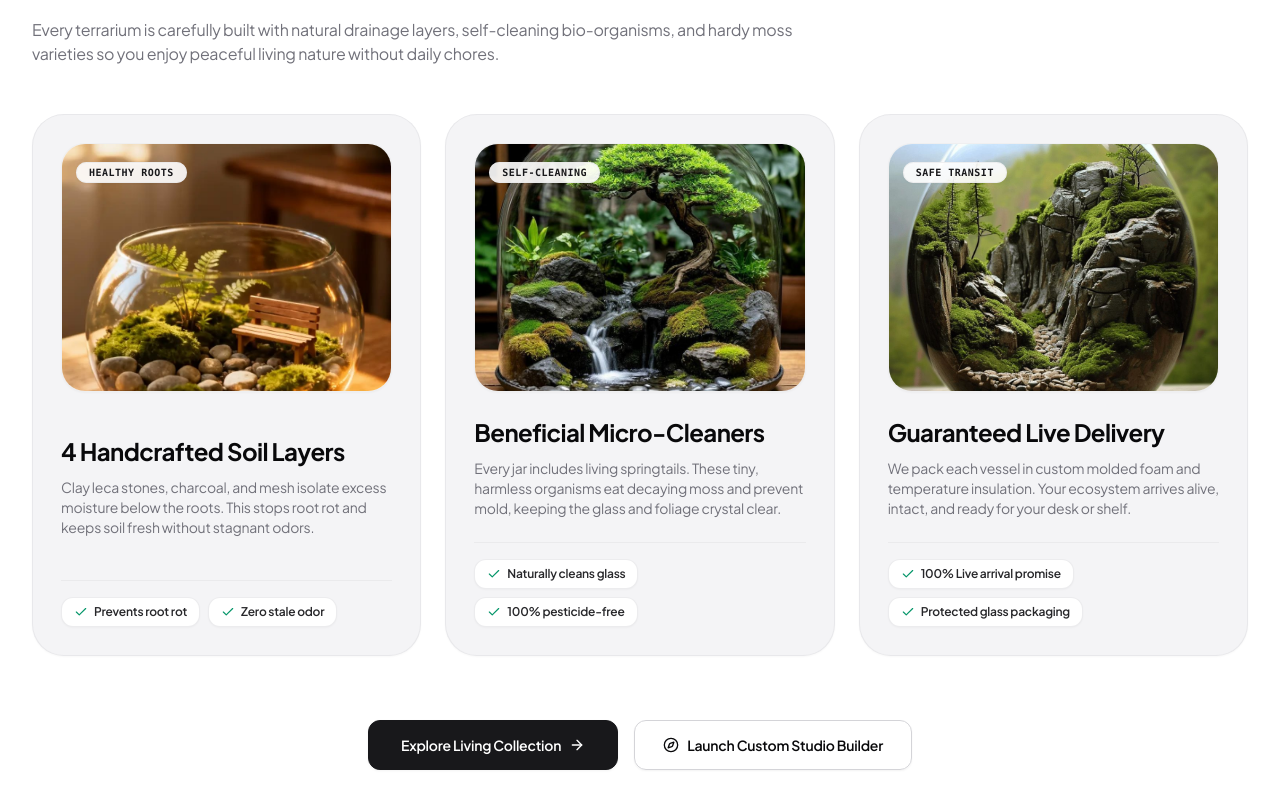
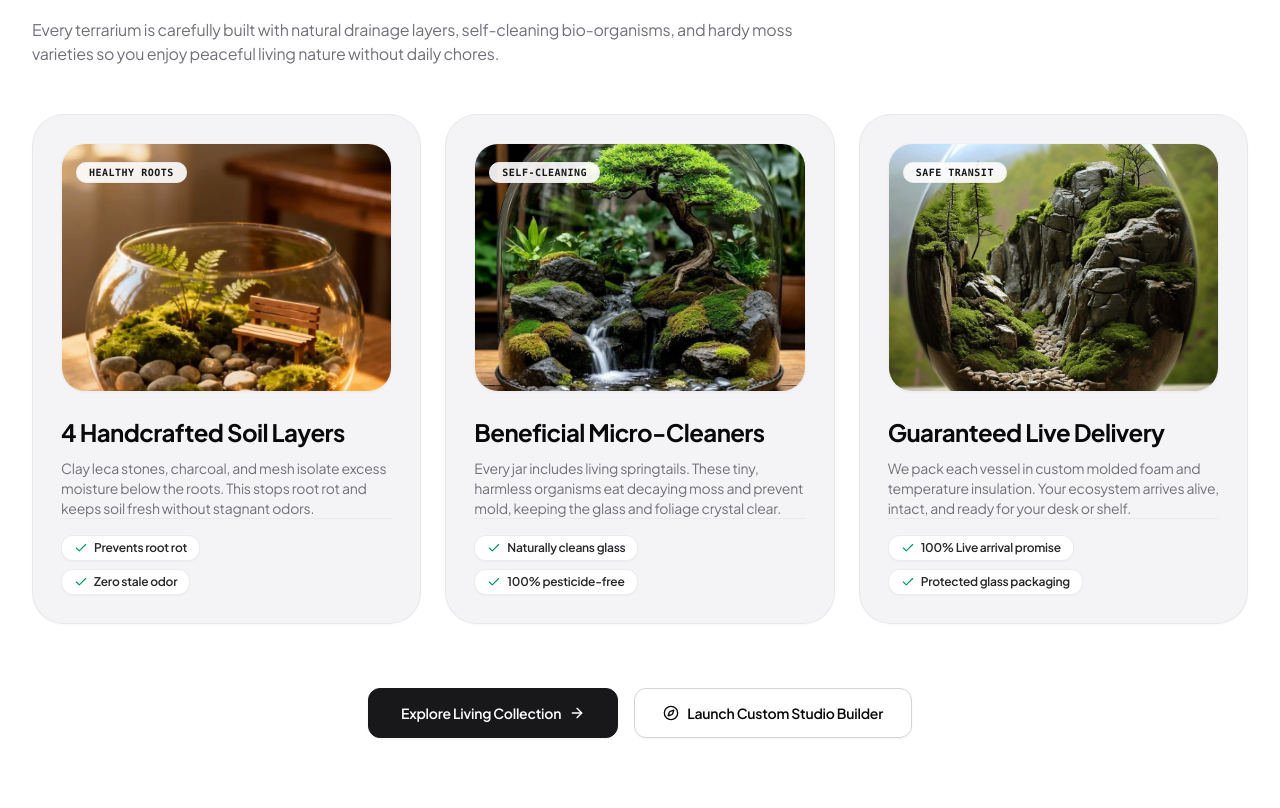
Before and after one commit to Arunmohankml/Terrerium-store, a Next.js app: page / in a window 1280 px wide. Shown: the part 3968-4776 px from the top of the page. Built offline with nearby package versions, Linux system fonts and the light colour scheme; no server answers.

Commit message:
Align craftsmanship feature card benefits to bottom with uniform 2-row layout and refined text size

```diff
--- a/components/DarkTelemetrySection.tsx
+++ b/components/DarkTelemetrySection.tsx
@@ -58,10 +58,10 @@ export const DarkTelemetrySection: React.FC = () => {
           {CRAFT_FEATURES.map((feature, idx) => (
             <div
               key={idx}
-              className="bg-[#f4f4f6] rounded-[32px] p-6 sm:p-7 border border-zinc-200/70 shadow-2xs hover:shadow-xs hover:border-zinc-300 transition-all duration-300 flex flex-col justify-between space-y-6 group"
+              className="bg-[#f4f4f6] rounded-[32px] p-6 sm:p-7 border border-zinc-200/70 shadow-2xs hover:shadow-xs hover:border-zinc-300 transition-all duration-300 flex flex-col group"
             >
               {/* Very Curved Terrarium Image */}
-              <div className="aspect-[4/3] rounded-[24px] overflow-hidden relative bg-white border border-zinc-200/60 shadow-2xs">
+              <div className="aspect-[4/3] rounded-[24px] overflow-hidden relative bg-white border border-zinc-200/60 shadow-2xs flex-shrink-0">
                 <Image
                   src={resolveImageAsset(feature.image)}
                   alt={feature.title}
@@ -77,7 +77,7 @@ export const DarkTelemetrySection: React.FC = () => {
               </div>
 
               {/* Friendly Content Below Image */}
-              <div className="space-y-2.5">
+              <div className="mt-6 flex-1 flex flex-col justify-start space-y-2.5">
                 <h3 className="text-xl sm:text-2xl font-bold text-zinc-950 tracking-tight">
                   {feature.title}
                 </h3>
@@ -86,14 +86,14 @@ export const DarkTelemetrySection: React.FC = () => {
                 </p>
               </div>
 
-              {/* Simple Benefits / Perks */}
-              <div className="pt-4 border-t border-zinc-200/60 flex flex-wrap gap-2">
-                <span className="inline-flex items-center space-x-1.5 px-3 py-1.5 rounded-xl bg-white border border-zinc-200/70 text-xs font-semibold text-zinc-800 shadow-2xs">
-                  <Check className="w-3.5 h-3.5 text-emerald-600" />
+              {/* Simple Benefits / Perks - Uniform 2-row layout with smaller refined text */}
+              <div className="mt-auto pt-4 border-t border-zinc-200/60 flex flex-col items-start gap-2">
+                <span className="inline-flex items-center space-x-1.5 px-2.5 py-1 sm:px-3 sm:py-1 rounded-xl bg-white border border-zinc-200/70 text-[11px] sm:text-xs font-semibold text-zinc-800 shadow-2xs">
+                  <Check className="w-3.5 h-3.5 text-emerald-600 flex-shrink-0" />
                   <span>{feature.perk1}</span>
                 </span>
-                <span className="inline-flex items-center space-x-1.5 px-3 py-1.5 rounded-xl bg-white border border-zinc-200/70 text-xs font-semibold text-zinc-800 shadow-2xs">
-                  <Check className="w-3.5 h-3.5 text-emerald-600" />
+                <span className="inline-flex items-center space-x-1.5 px-2.5 py-1 sm:px-3 sm:py-1 rounded-xl bg-white border border-zinc-200/70 text-[11px] sm:text-xs font-semibold text-zinc-800 shadow-2xs">
+                  <Check className="w-3.5 h-3.5 text-emerald-600 flex-shrink-0" />
                   <span>{feature.perk2}</span>
                 </span>
               </div>
```
